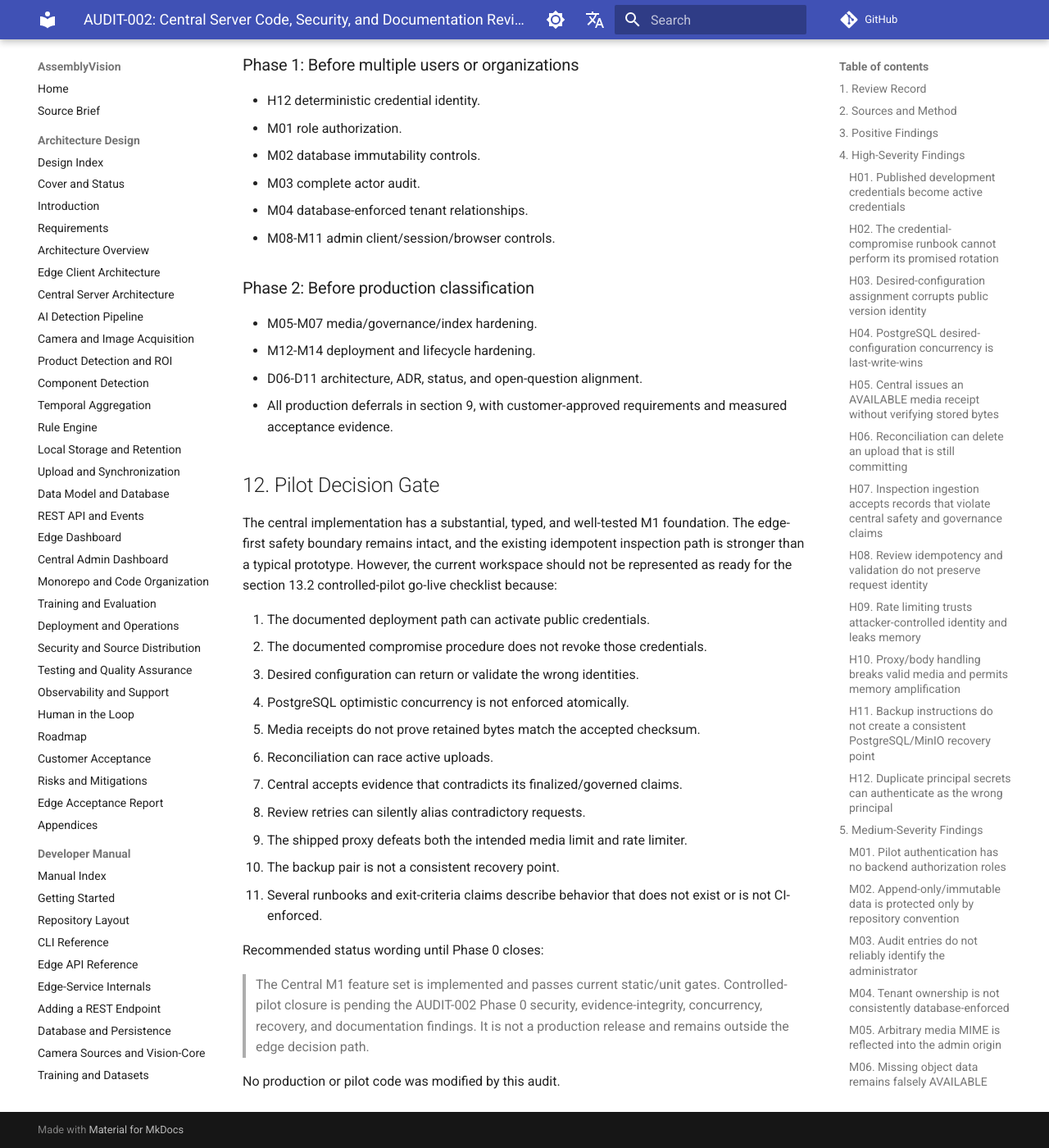
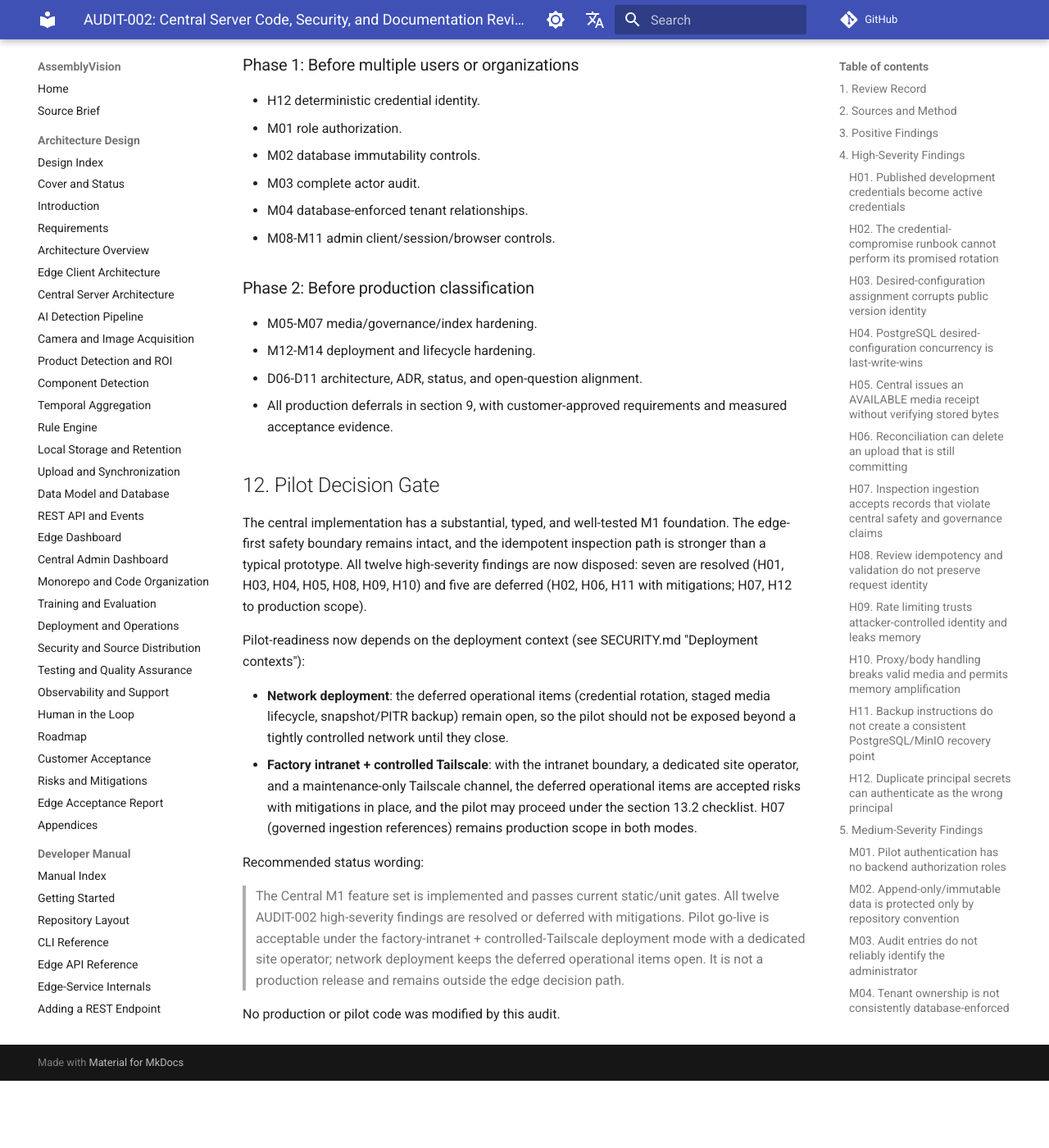
Before and after one commit to dream-studio-china/assembly-vision, an MkDocs documentation site: the page built from docs/reviews/AUDIT-002-central-server-review.md, in a window 1280 px wide and 1400 px high, scrolled down 25060 px. Shown: the whole window at 82% size. Built offline with MkDocs 1.6.1 and Material for MkDocs 9.7.7, drawn with Linux system fonts in a browser that asks for light colours; comment, search, counter and statistics services are not loaded; after the commit the page ends 26378 px from its top, so only the background shows below that.

Commit message:
docs: document the two central deployment contexts
Split central deployment guidance into two optional modes: network
deployment (TLS terminated by an external reverse proxy) and factory intranet
plus a maintenance-only Tailscale channel. Record the Tailscale constraints as
mandatory (ACL allowlist, enabled only during operator-led maintenance, layered
with application auth, site-operator-owned keys), and restate the AUDIT-002
pilot gate so the deferred operational items are accepted risk only under the
intranet mode while remaining open for network deployment.

```diff
--- a/docs/reviews/AUDIT-002-central-server-review.md
+++ b/docs/reviews/AUDIT-002-central-server-review.md
@@ -1038,29 +1038,31 @@
 ## 12. Pilot Decision Gate
 
 The central implementation has a substantial, typed, and well-tested M1
-foundation. The edge-first safety boundary remains intact, and the existing
-idempotent inspection path is stronger than a typical prototype. However, the
-current workspace should not be represented as ready for the section 13.2
-controlled-pilot go-live checklist because:
+foundation. The edge-first safety boundary remains intact, and the idempotent
+inspection path is stronger than a typical prototype. All twelve high-severity
+findings are now disposed: seven are resolved (H01, H03, H04, H05, H08, H09,
+H10) and five are deferred (H02, H06, H11 with mitigations; H07, H12 to
+production scope).
 
-1. The documented deployment path can activate public credentials.
-2. The documented compromise procedure does not revoke those credentials.
-3. Desired configuration can return or validate the wrong identities.
-4. PostgreSQL optimistic concurrency is not enforced atomically.
-5. Media receipts do not prove retained bytes match the accepted checksum.
-6. Reconciliation can race active uploads.
-7. Central accepts evidence that contradicts its finalized/governed claims.
-8. Review retries can silently alias contradictory requests.
-9. The shipped proxy defeats both the intended media limit and rate limiter.
-10. The backup pair is not a consistent recovery point.
-11. Several runbooks and exit-criteria claims describe behavior that does not
-    exist or is not CI-enforced.
+Pilot-readiness now depends on the deployment context (see SECURITY.md
+"Deployment contexts"):
 
-Recommended status wording until Phase 0 closes:
+- **Network deployment**: the deferred operational items (credential rotation,
+  staged media lifecycle, snapshot/PITR backup) remain open, so the pilot
+  should not be exposed beyond a tightly controlled network until they close.
+- **Factory intranet + controlled Tailscale**: with the intranet boundary, a
+  dedicated site operator, and a maintenance-only Tailscale channel, the
+  deferred operational items are accepted risks with mitigations in place, and
+  the pilot may proceed under the section 13.2 checklist. H07 (governed
+  ingestion references) remains production scope in both modes.
+
+Recommended status wording:
 
 > The Central M1 feature set is implemented and passes current static/unit
-> gates. Controlled-pilot closure is pending the AUDIT-002 Phase 0 security,
-> evidence-integrity, concurrency, recovery, and documentation findings. It is
-> not a production release and remains outside the edge decision path.
+> gates. All twelve AUDIT-002 high-severity findings are resolved or deferred
+> with mitigations. Pilot go-live is acceptable under the factory-intranet +
+> controlled-Tailscale deployment mode with a dedicated site operator; network
+> deployment keeps the deferred operational items open. It is not a production
+> release and remains outside the edge decision path.
 
 No production or pilot code was modified by this audit.
```
Also changed, not shown: DEPLOYMENT.md (+13 -4 lines), SECURITY.md (+26 -0 lines), docs/design/20-deployment-and-operations.md (+17 -0 lines).
